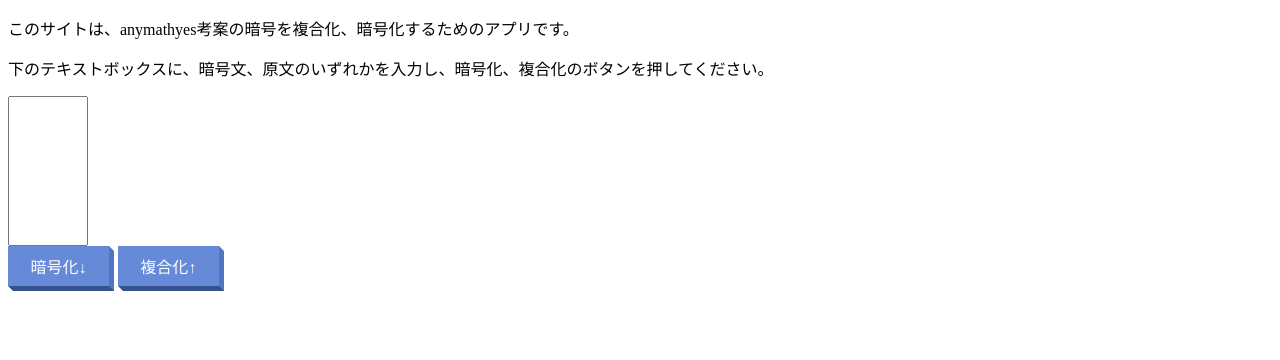
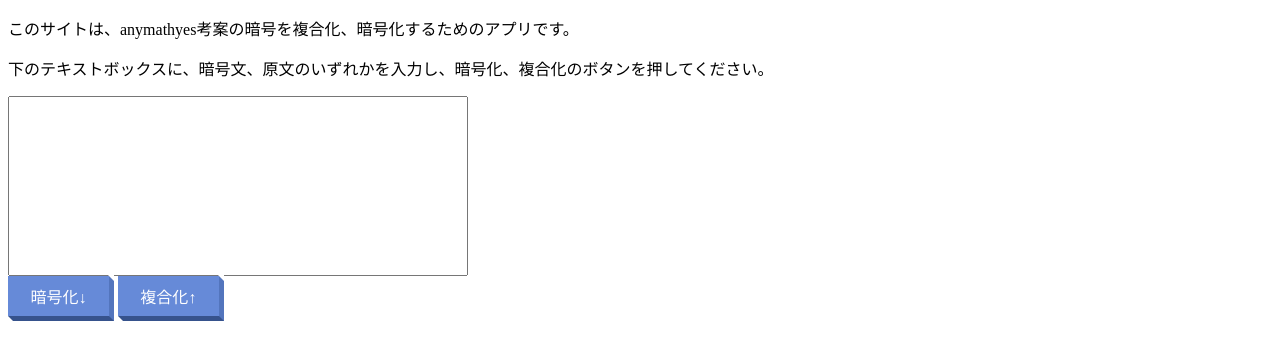
Before and after one commit to anymathyes314/enc-2touchR, a plain HTML site: page index.html in a window 1280 px wide. Shown: the part 74-434 px from the top of the page. Drawn offline with Linux system fonts and the light colour scheme.

Commit message:
Update style.css

```diff
--- a/style.css
+++ b/style.css
@@ -56,6 +56,6 @@ h1 {
 
 textarea {
   resize: none;
-  width: 80px;
-  height: 150px;
+  width: 460px;
+  height: 180px;
 }
```
